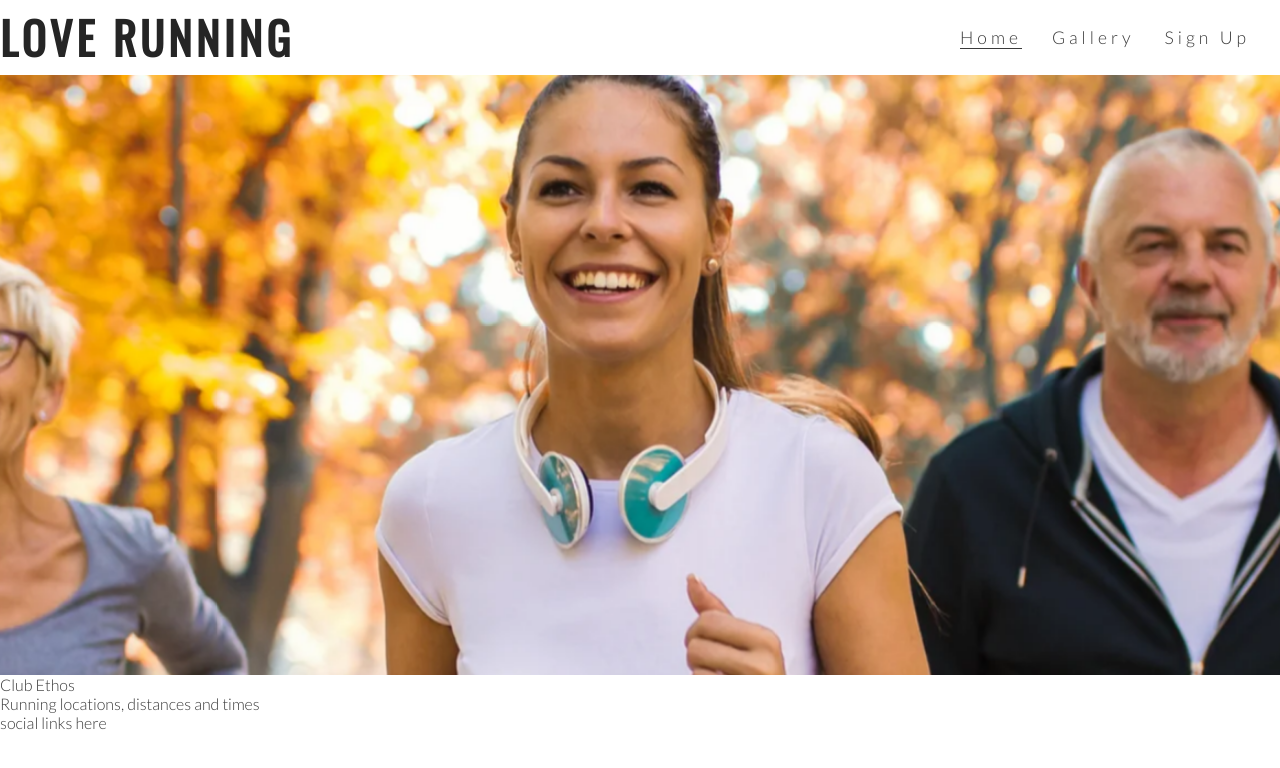
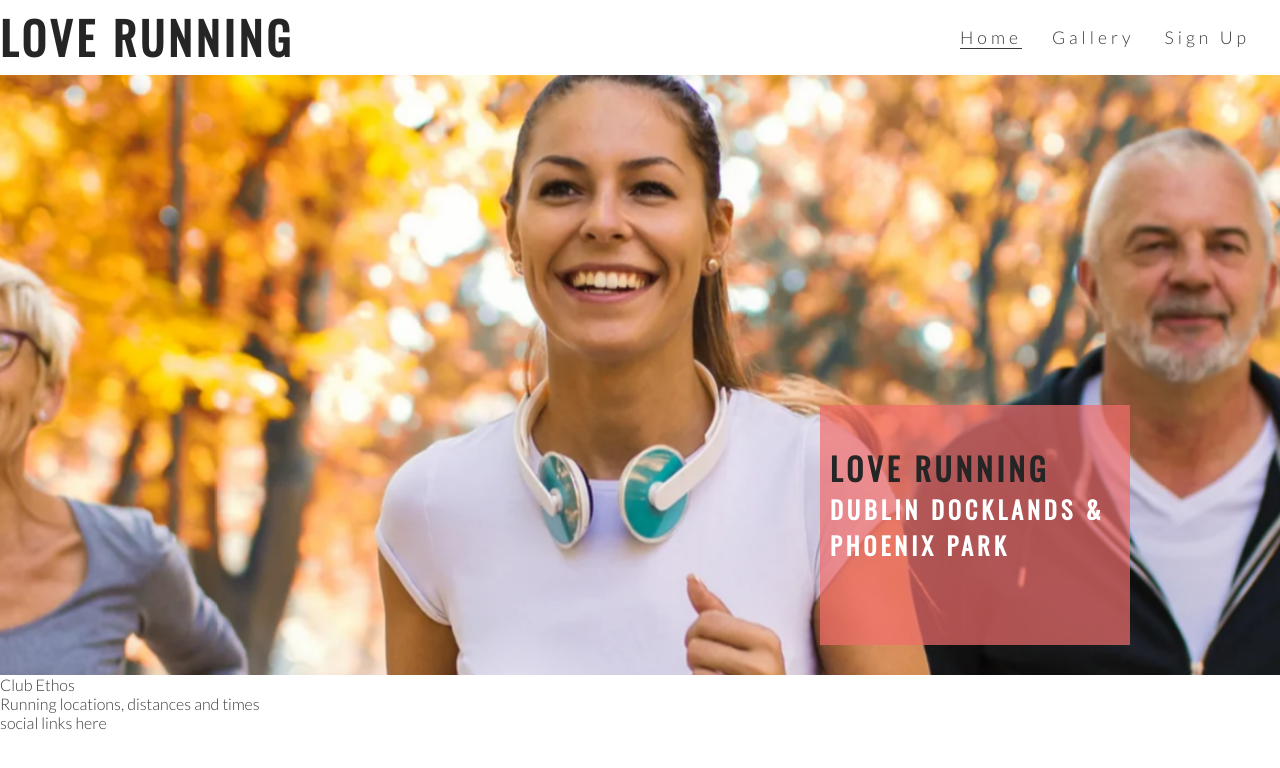
Before and after one commit to michaelhochlan/love-running, a plain HTML site: page index.html in a window 1280 px wide. Drawn offline with nearby package versions, Linux system fonts and the light colour scheme.

Commit message:
Add cover text and style

```diff
--- a/assets/css/style.css
+++ b/assets/css/style.css
@@ -80,6 +80,12 @@ h2 {
     width: 100%;
     /* clears the picture from the header */
     overflow: hidden;
+    position: relative;
+}
+
+#cover-text,
+#cover-text h2 {
+    color: #fff
 }
 
 #hero-image {
@@ -105,3 +111,23 @@ h2 {
         transform: scale(1.1);
     }
 }
+
+#cover-text {
+    font-size: 130%;
+    font-family: Oswald, sans-serif;
+    text-transform: uppercase;
+    letter-spacing: 4px;
+
+    width: 300px;
+    height: 200px;
+
+    padding-top: 40px;
+    padding-left: 10px;
+
+    background-color: rgba(241, 109, 107, .7);
+
+    bottom: 30px;
+    right: 150px;
+
+    position: absolute;
+}
--- a/index.html
+++ b/index.html
@@ -31,6 +31,10 @@
     </header>
     <section id="hero-outer">
         <div id="hero-image"></div>
+        <div id="cover-text">
+            <h1>Love Running</h1>
+            <h3>Dublin Docklands & Phoenix Park</h3>
+        </div>
     </section>
     <section>
         Club Ethos
```
